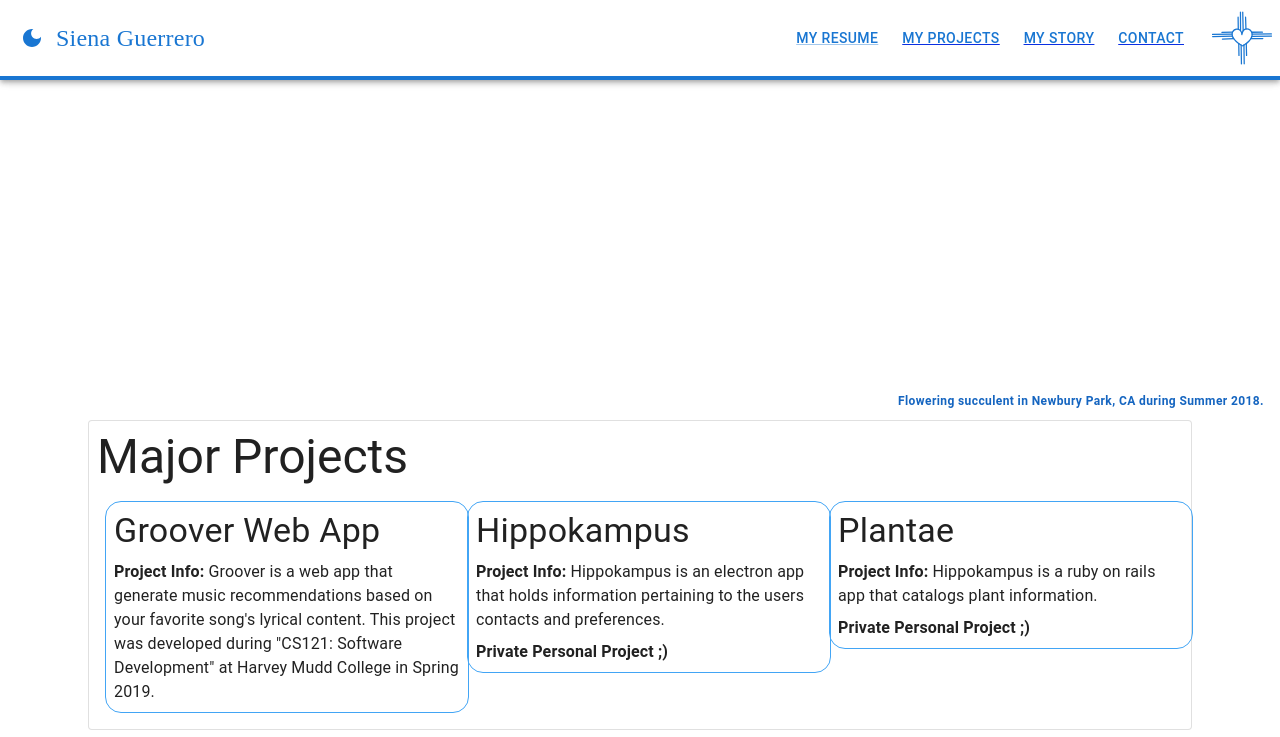
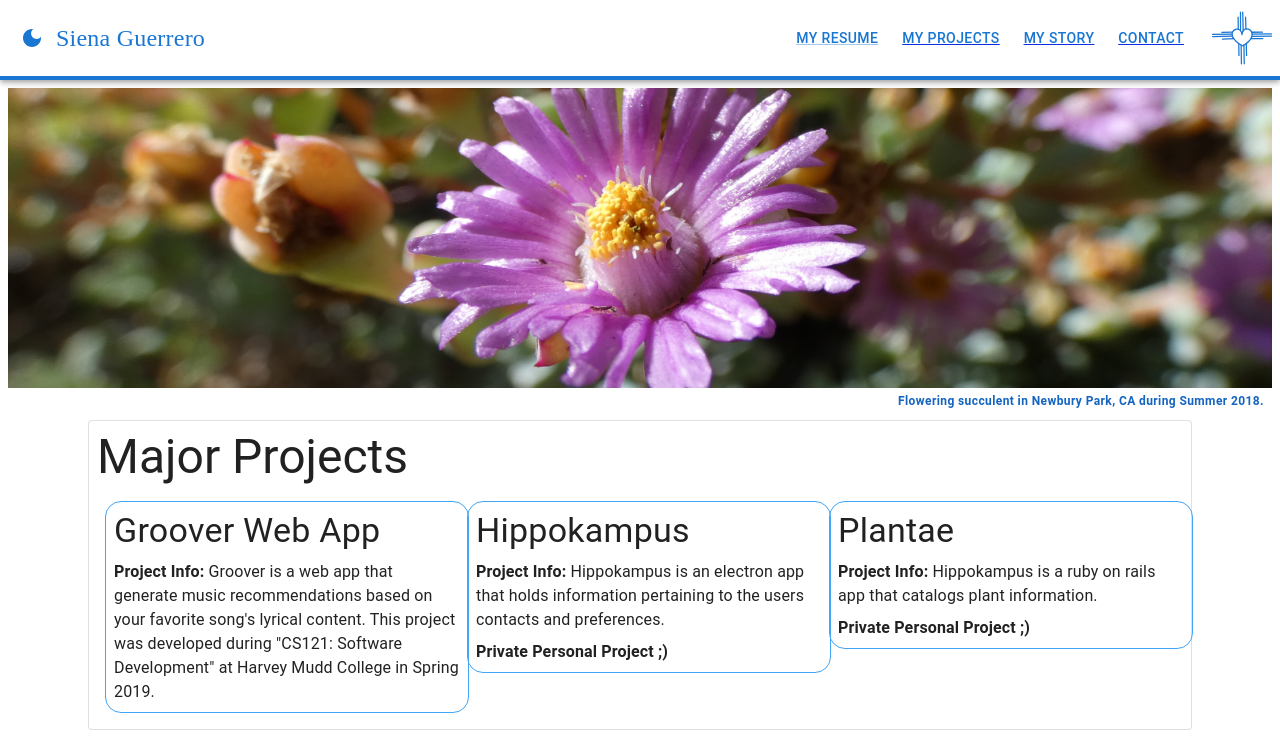
Before and after one commit to sienaguerrero/by-the-marina-website-v2, a Next.js app in the folder by-the-marina-nextjs/: page /my-projects in a window 1280 px wide. Shown: the top 737 px of the page. Built offline with nearby package versions, Linux system fonts and the light colour scheme.

Commit message:
Fix images for headers

```diff
--- a/by-the-marina-nextjs/pages/contact.tsx
+++ b/by-the-marina-nextjs/pages/contact.tsx
@@ -36,7 +36,7 @@ export default function AboutPage() {
   return (
     <>
       <ImageHeader
-        imageSrc={headerImage}
+        imageSrc={headerImage.src}
         imageAltTitle=""
         imageCaption={imageCaption}
         imageOverlayText={YAMLData.name}
--- a/by-the-marina-nextjs/pages/my-projects.tsx
+++ b/by-the-marina-nextjs/pages/my-projects.tsx
@@ -131,7 +131,10 @@ export default function ProjectsPage() {
   ];
 
   return (
-    <ImageHeaderLayout headerImage={headerImage} imageCaption={imageCaption}>
+    <ImageHeaderLayout
+      headerImage={headerImage.src}
+      imageCaption={imageCaption}
+    >
       <Container maxWidth="lg">
         <Paper variant="outlined" sx={{ my: 1, p: 1 }}>
           <Typography variant="h3" sx={{ mb: 1 }}>
--- a/by-the-marina-nextjs/pages/my-story.tsx
+++ b/by-the-marina-nextjs/pages/my-story.tsx
@@ -27,7 +27,10 @@ export default function AboutPage() {
     "On the road to Alausí, Ecuador, where my abuela was born.";
 
   return (
-    <ImageHeaderLayout headerImage={headerImage} imageCaption={imageCaption}>
+    <ImageHeaderLayout
+      headerImage={headerImage.src}
+      imageCaption={imageCaption}
+    >
       <Container maxWidth="lg">
         <Paper variant="outlined" sx={{ my: 1, p: 1 }}>
           <Typography variant="h3" sx={{ mb: 1 }}>
```
